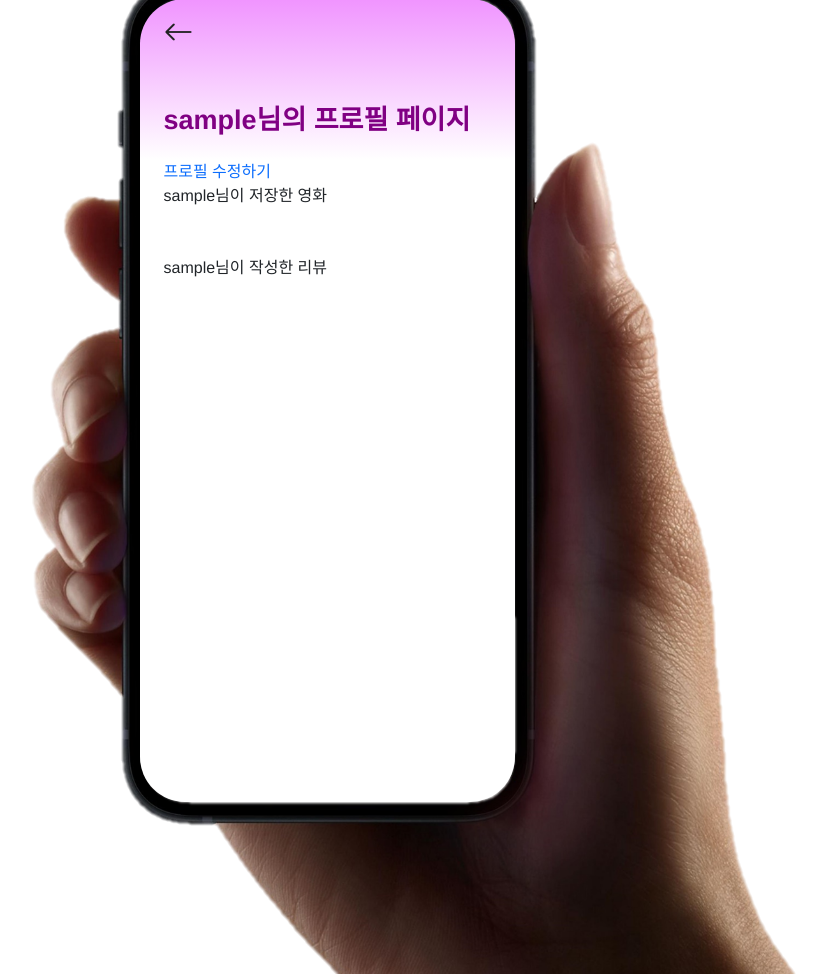
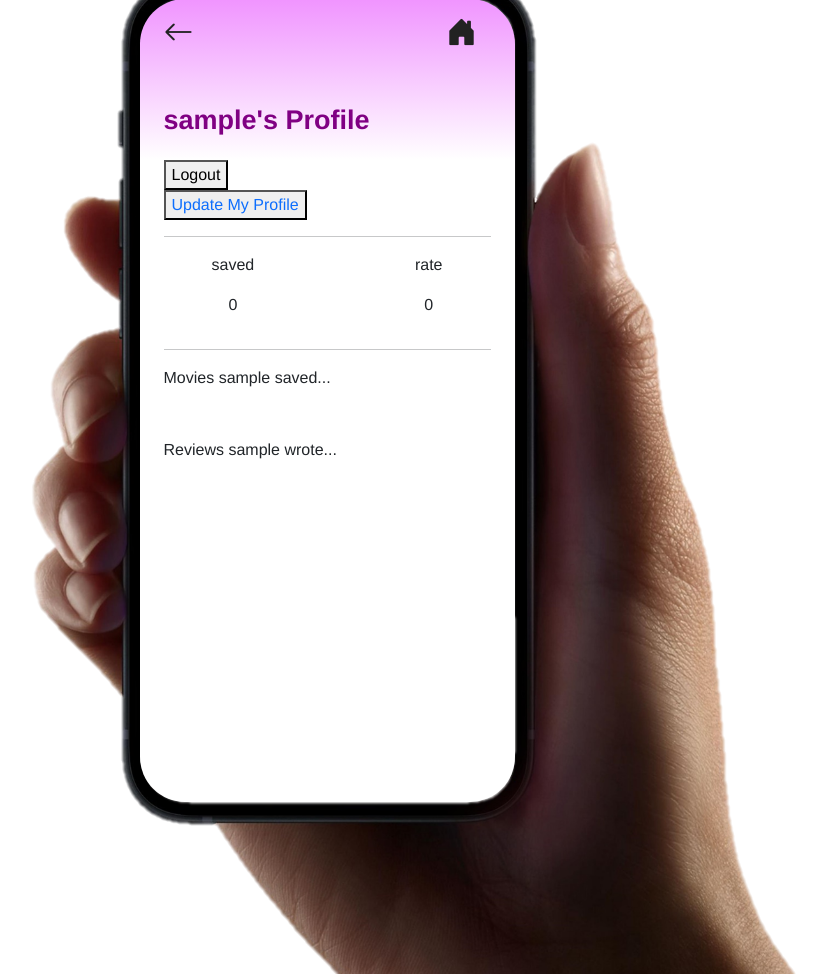
Before and after one commit to rohmantique/SSAFY-Final-Pjt, a Django app: a page that uses templates/base.html in a window 1280 px wide. Shown: the whole page, without its empty margins (313-1139 px from the left). Run offline with Django 3.2, Linux system fonts and the light colour scheme; tables that the repository leaves empty hold one stand-in row (values such as "Sample post").

Commit message:
heejin/ profile에 저장개수, 평가개수 띄우기

```diff
--- a/accounts/templates/accounts/profile.html
+++ b/accounts/templates/accounts/profile.html
@@ -8,10 +8,29 @@
 
 {% block content %}
 <div class="p-4">
-  <h2 class="my-4">{{ person.nickname }}님의 프로필 페이지</h2>
-  <a href="{% url 'accounts:update_profile' user %}">프로필 수정하기</a>
+  <h2 class="my-4">{{ person.nickname }}'s Profile</h2>
+  <div>
+    <form action="{% url 'accounts:logout' %}" method="POST">
+      {% csrf_token %}
+      <button>Logout</button>
+    </form>
+    <button><a href="{% url 'accounts:update_profile' user %}">Update My Profile</a></button>
+  </div>
+  <hr>
+
+  <div class="d-flex justify-content-between mx-5">
     <div>
-      {{ person.nickname }}님이 저장한 영화<br>
+      <p>saved</p>
+      <p style="text-align: center;">{{ user.saved.all | length }}</p>
+    </div>
+    <div>
+      <p>rate</p>
+      <p style="text-align: center;">{{ user.review_set.all | length }}</p>
+    </div>
+  </div>
+  <hr>
+    <div>
+      Movies {{ person.nickname }} saved...<br>
       {% for movie in user.saved.all  %}
         <a href="{% url 'movies:detail' movie.pk %}">
           <img src="https://image.tmdb.org/t/p/original{{ movie.poster_path }}" class="card-img-top" style="width:126px;" alt="포스터 이미지">
@@ -20,7 +39,7 @@
       {% endfor %}
       <br>
       <br>
-      {{ person.nickname }}님이 작성한 리뷰<br>
+      Reviews {{ person.nickname }} wrote...<br>
       {% for review in user.review_set.all  %}
         <a href="{% url 'movies:read' review.pk %}">
           {{ review.content }} <br>
--- a/accounts/templates/accounts/update_profile.html
+++ b/accounts/templates/accounts/update_profile.html
@@ -28,7 +28,7 @@
       <div class="modal-dialog">
         <div class="modal-content">
           <div class="modal-header">
-            <h5 class="modal-title fw-bold" id="userDeleteModal">회원탈퇴 창</h5>
+            <h5 class="modal-title fw-bold" id="userDeleteModal">Wanna </h5>
           </div>
 
           <div class="modal-body">
--- a/static/style.css
+++ b/static/style.css
@@ -79,7 +79,7 @@ a, a:focus, a:active, a:hover {
   text-decoration: none !important;
 }
 
-.bi-arrow-left, .bi-person-circle {
+.bi-arrow-left, .bi-person-circle, .bi-house-door-fill {
   color: #222222;
   font-size: 30px;
 }
--- a/templates/base.html
+++ b/templates/base.html
@@ -31,11 +31,16 @@
         <a href="{{ request.META.HTTP_REFERER }}">
           <i class="bi bi-arrow-left"></i>
         </a>
-        {% if request.user.is_authenticated %}
-          <a href="{% url 'accounts:profile' user.username %}">
-            <i class="bi bi-person-circle"></i>
+        <div class="d-flex ml-3">
+          <a href="{% url 'movies:select_mood' %}">
+            <i class="bi bi-house-door-fill" style=""></i>
           </a>
-        {% endif %}
+          {% if request.user.is_authenticated %}
+            <a href="{% url 'accounts:profile' user.username %}">
+              <i class="bi bi-person-circle"></i>
+            </a>
+          {% endif %}
+        </div>
       </div>
     </nav>
     {% block content %}
```
Also changed, not shown: movies/views.py (+8 -12 lines).
